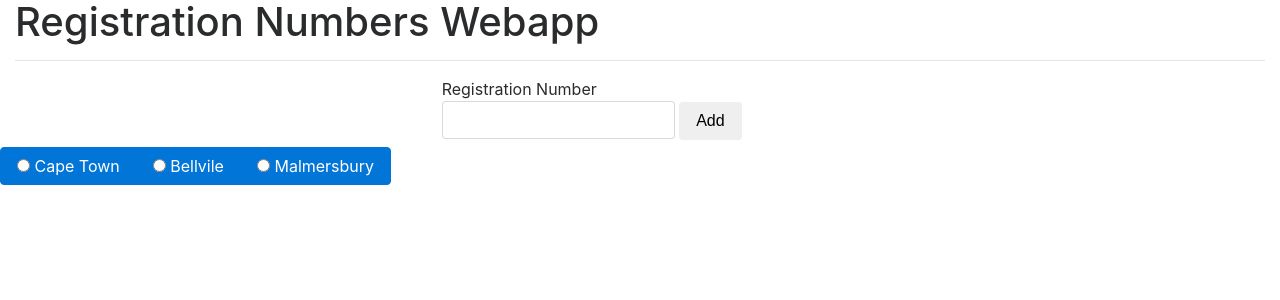
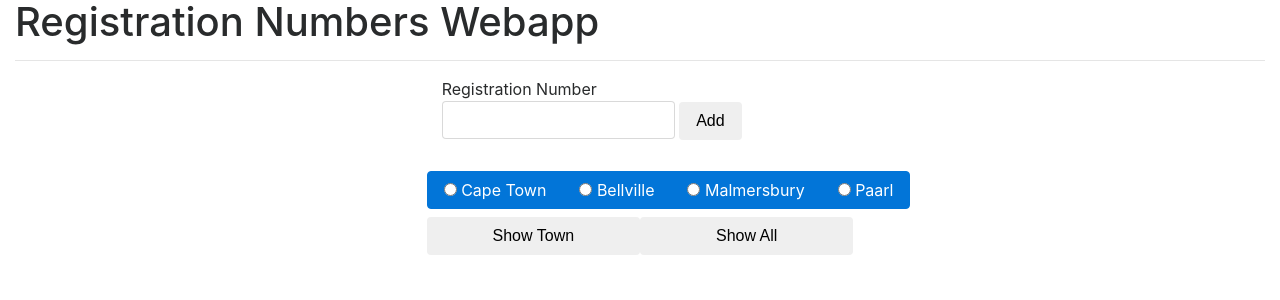
Before and after one commit to ditero/registration_numbers_webapp, a Node project: template views/regview/regnumbers.handlebars in a window 1280 px wide. Shown: the top 300 px of the page. Run offline with Node 20 templates, Linux system fonts and the light colour scheme; the template is opened without the code that fills it, so the values that code supplies are empty; some libraries are stand-ins or nearby versions.

Commit message:
Filtering data with radio buttons

```diff
--- a/index.js
+++ b/index.js
@@ -3,10 +3,11 @@
  const bodyParser = require('body-parser');
  const flash = require('express-flash');
  const session = require('express-session');
- const mongoURL = process.env.MONGO_DB_URL || 'mongodb://localhost/vehicleDB';
+ const mongoURL = process.env.MONGO_DB_URL || 'mongodb://localhost/registrerDB';
  const Registrations = require('./functions/registrations');
  const Models = require('./schema/models');
  const models = Models(mongoURL);
+
  //Instantiate the routes
  const registerRoute = Registrations(models);
 
@@ -28,9 +29,11 @@ app.use(session({ secret: 'keyboard cat', cookie: { maxAge: 60000 * 30}}));
 app.use(flash());
 
 
-app.get('/', registerRoute.main);
+app.get('/reg_number', registerRoute.regnums);
 app.post('/reg_number', registerRoute.addReg);
 app.get('/reg_number/:number', registerRoute.paramReg);
+app.get('/town', registerRoute.filterTown);
+app.post('/town', registerRoute.filterTown);
 
 
 app.set('port',(process.env.PORT || 5000) );
--- a/views/layouts/main.handlebars
+++ b/views/layouts/main.handlebars
@@ -7,6 +7,10 @@
   <meta name="viewport" content="width=device-width, initial-scale=1">
   <link rel="stylesheet" href="/css/registration_numbers.css">
   <link rel="stylesheet" href="/css/bootstrap.min.css">
+
+  <!-- <link rel="stylesheet" href="https://maxcdn.bootstrapcdn.com/bootstrap/3.3.7/css/bootstrap.min.css"> -->
+  <script src="https://ajax.googleapis.com/ajax/libs/jquery/3.2.1/jquery.min.js"></script>
+  <script src="https://maxcdn.bootstrapcdn.com/bootstrap/3.3.7/js/bootstrap.min.js"></script>
   <title>Registration Numbers Webapp</title>
 </head>
 
--- a/views/regview/regnumbers.handlebars
+++ b/views/regview/regnumbers.handlebars
@@ -8,17 +8,38 @@
       <input type="submit" class="btn text-center" name="" value="Add">
 
     </div>
-    <div id="col-md-4 radioBtns" class="btn-group">
+  </div>
+
+</form>
+<br>
+{{#if messages.error }}
+<div class="text-danger error text-center">
+  {{messages.error}}
+</div>
+{{/if}}
+<form class="form" action="/town" method="post">
+  <div class="row">
+    <div class="col-md-4"></div>
+    <div id="radioBtns" class="btn-group">
       <label class="btn btn-primary">
-        <input type="radio" name="selectedRadio" id="option1" name="selectedRadio" value="Hello"> Cape Town
+        <input type="radio"  id="option1" name="town" value="CA"> Cape Town
       </label>
       <label class="btn btn-primary">
-        <input type="radio" name="selectedRadio" id="option2" name="selectedRadio" value="Goeie more"> Bellvile
+        <input type="radio"  id="option2" name="town" value="CY"> Bellville
       </label>
       <label class="btn btn-primary">
-        <input type="radio" name="selectedRadio" id="option3" name="selectedRadio" value="Molo"> Malmersbury
+        <input type="radio"  id="option3" name="town" value="CK"> Malmersbury
+      </label>
+      <label class="btn btn-primary">
+        <input type="radio"  id="option3" name="town" value="CJ"> Paarl
       </label>
     </div>
+  </div>
+  <div class="row">
+    <div class="col-md-4"></div>
+    <input type="submit" class="col-md-2 btn  text-center btn-md" name="" value="Show Town">
+    <input type="button" class="col-md-2 btn text-center btn-md" name="" value="Show All">
+
   </div>
 
 </form>
```
Also changed, not shown: functions/registrations.js (+35 -14 lines), schema/models.js (+10 -3 lines).
